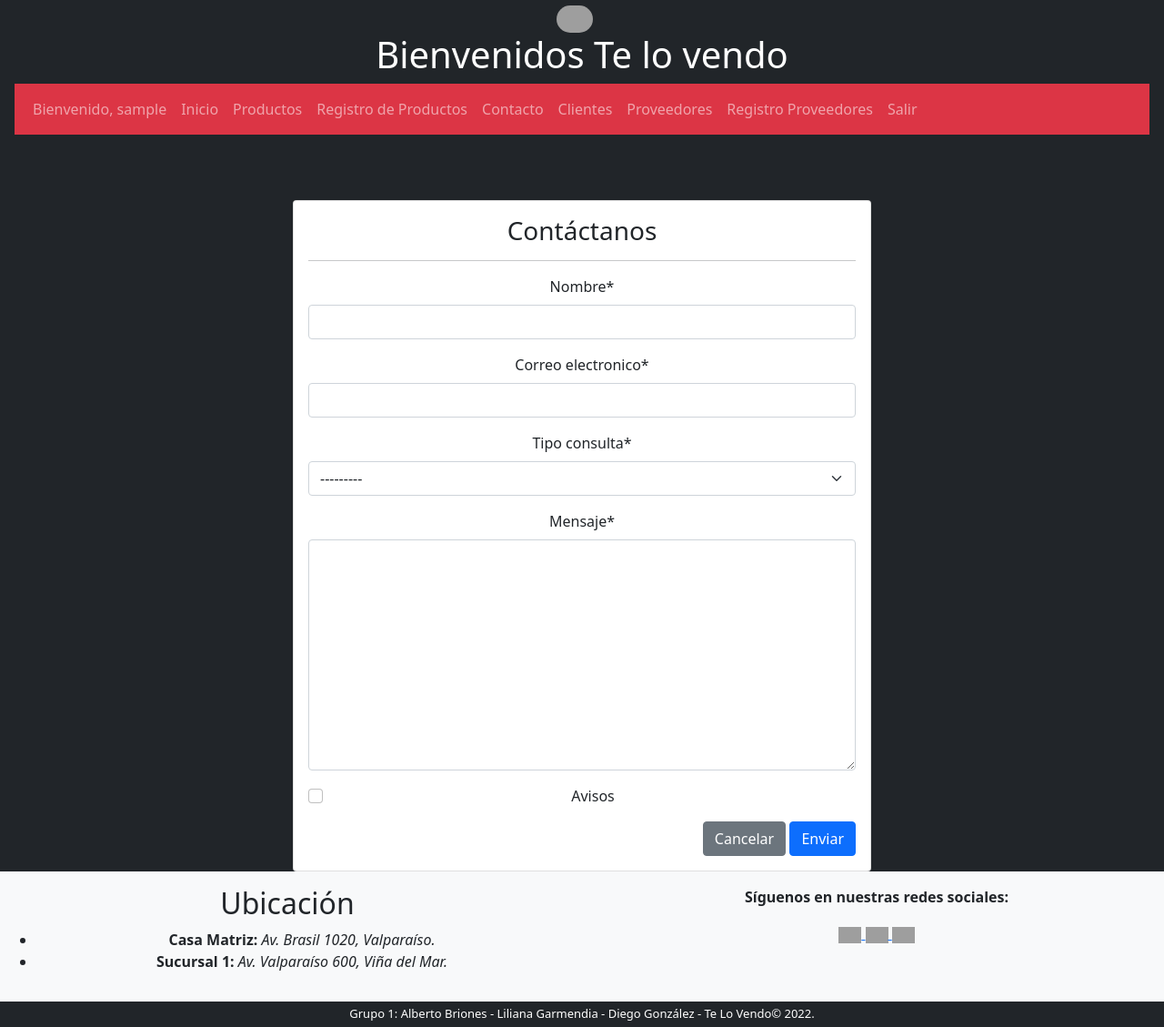
After one commit to LiliGC/AE2_M7_grupal, a Django app: page /contactocl/ in a window 1280 px wide. The commit adds this page. Shown: the whole page at 91% size. Run offline with Django 4.2, Linux system fonts and the light colour scheme; the visitor is signed in with stand-in values (Sample User, id 1); parts of the project's set-up code (start-up, migrations or seed data) failed here and were passed over; some libraries are stand-ins or nearby versions; grey boxes are pictures that could not be loaded.

Commit message:
Agregue formulario de contacto

```diff
--- a/tienda/forms.py
+++ b/tienda/forms.py
@@ -2,8 +2,7 @@ from django import forms
 from django.contrib.auth.forms import UserCreationForm
 from django.contrib.auth.models import User
 from django.forms import ModelForm
-from .models import Proveedor
-from .models import Producto
+from .models import Proveedor, Producto, Contacto
 
 
 class ProveedorForm(ModelForm):
@@ -34,7 +33,14 @@ class NewUserForm(UserCreationForm):
 			user.save()
 		return user
 
+
 class ProductoForm(ModelForm):
     class Meta:
         model=Producto
         fields=['nombre', 'tipo_de_producto', 'categoria', 'marca', 'precio', 'stock', 'color', 'talla', 'imagen']
+
+
+class ContactoForm(ModelForm):
+    class Meta:
+        model=Contacto
+        fields=['nombre', 'correo_electronico', 'tipo_consulta', 'mensaje', 'avisos']
--- a/tienda/models.py
+++ b/tienda/models.py
@@ -97,3 +97,19 @@ class Producto(models.Model):
 
     def __str__(self):
         return self.nombre
+
+consultas=[
+    [0, 'consulta'],
+    [1, 'reclamo'],
+    [2, 'sugerencia'],
+    [3, 'felicitaciones']
+]
+class Contacto(models.Model):
+    nombre= models.CharField(max_length=30)
+    correo_electronico=models.EmailField(max_length=30)
+    tipo_consulta=models.IntegerField(choices=consultas)
+    mensaje=models.TextField()
+    avisos=models.BooleanField()
+
+    def __str__(self):
+        return self.nombre
--- /dev/null
+++ b/tienda/templates/tienda/contactocl.html
@@ -0,0 +1,30 @@
+{% extends './index.html' %}
+
+{% block title %}<title>Formulario de contacto</title>{% endblock %}
+
+{% block content%}
+
+{% load crispy_forms_tags %}
+<br>
+<br>
+<div class="col-12 col-md-6 offset-md-3 text-dark">
+    <div class="card">
+        <div class="card-body">
+            <h3>Contáctanos</h3>
+            <hr>
+            <form method="post">
+
+                {% csrf_token %}
+
+                {{form|crispy}}
+                <div class="d-flex justify-content-end">
+                    <input class="btn btn-secondary" type="reset" value="Cancelar" />
+                    &nbsp;
+                    <input class="btn btn-primary" type="submit" value="Enviar" />
+                </div>
+            </form>
+        </div>
+    </div>
+</div>
+
+{% endblock %}
--- a/tienda/urls.py
+++ b/tienda/urls.py
@@ -6,6 +6,7 @@ from . import views
 urlpatterns = [
     path('', views.index, name='index'),
     path('contacto/', views.contacto, name='contacto'),
+    path('contactocl/', views.contactocl, name='contactocl'),
     path('estadistica/', views.estadistica, name='estadistica'),
     path('confirmacion/', views.confirmacion, name='confirmacion'),
     path('clientes/', views.clientes, name='clientes'),
--- a/tienda/views.py
+++ b/tienda/views.py
@@ -5,10 +5,9 @@ from django.contrib.auth.forms import AuthenticationForm
 from django.contrib.auth.decorators import login_required
 from django.contrib.admin.views.decorators import staff_member_required
 from django.shortcuts import render, redirect
-from .forms import ProveedorForm, ProductoForm
-from .models import Cliente
-from .models import Proveedor
-from .models import Producto
+from .forms import ProveedorForm, ProductoForm, ContactoForm
+from .models import Cliente, Proveedor, Producto, Contacto
+
 
 
 # Create your views here.
@@ -110,6 +109,37 @@ def registroprod(request):
         form=ProductoForm()
         return render(request, 'tienda/registroprod.html', {"form":form})
 
+@login_required
+def contactocl(request):
+
+    form=ContactoForm()
+
+    if request.method == 'POST':
+
+        form = ContactoForm(request.POST)
+
+        if form.is_valid():
+            contacto=Contacto()
+            contacto.nombre=form.cleaned_data["nombre"]
+            contacto.correo_electronico=form.cleaned_data["correo_electronico"]
+            contacto.tipo_consulta=form.cleaned_data["tipo_consulta"]
+            contacto.aviso=form.cleaned_data["aviso"]
+            contacto.save()
+            messages.success(request, 'Su  mensaje ha sido enviado satisfactoriamente')
+        else: messages.error('Inválido')
+        return redirect('index')
+    else:
+        form=ContactoForm()
+        return render(request, 'tienda/contactocl.html', {"form":form})
+
+
+@login_required
+def contactomod(request):
+    contacto=Contacto.objects.filter("correo_electronico")
+    context = {
+    'contactos': contacto,
+    }
+    return render(request, 'tienda/contactomod.html', context)
 
 def register_user(request):
 	if request.method == "POST":
```
Also changed, not shown: tienda/static/css/styles.css (+26 -0 lines), tienda/templates/tienda/catalogoprod.html (+8 -7 lines), tienda/migrations/0006_contacto.py (added).
